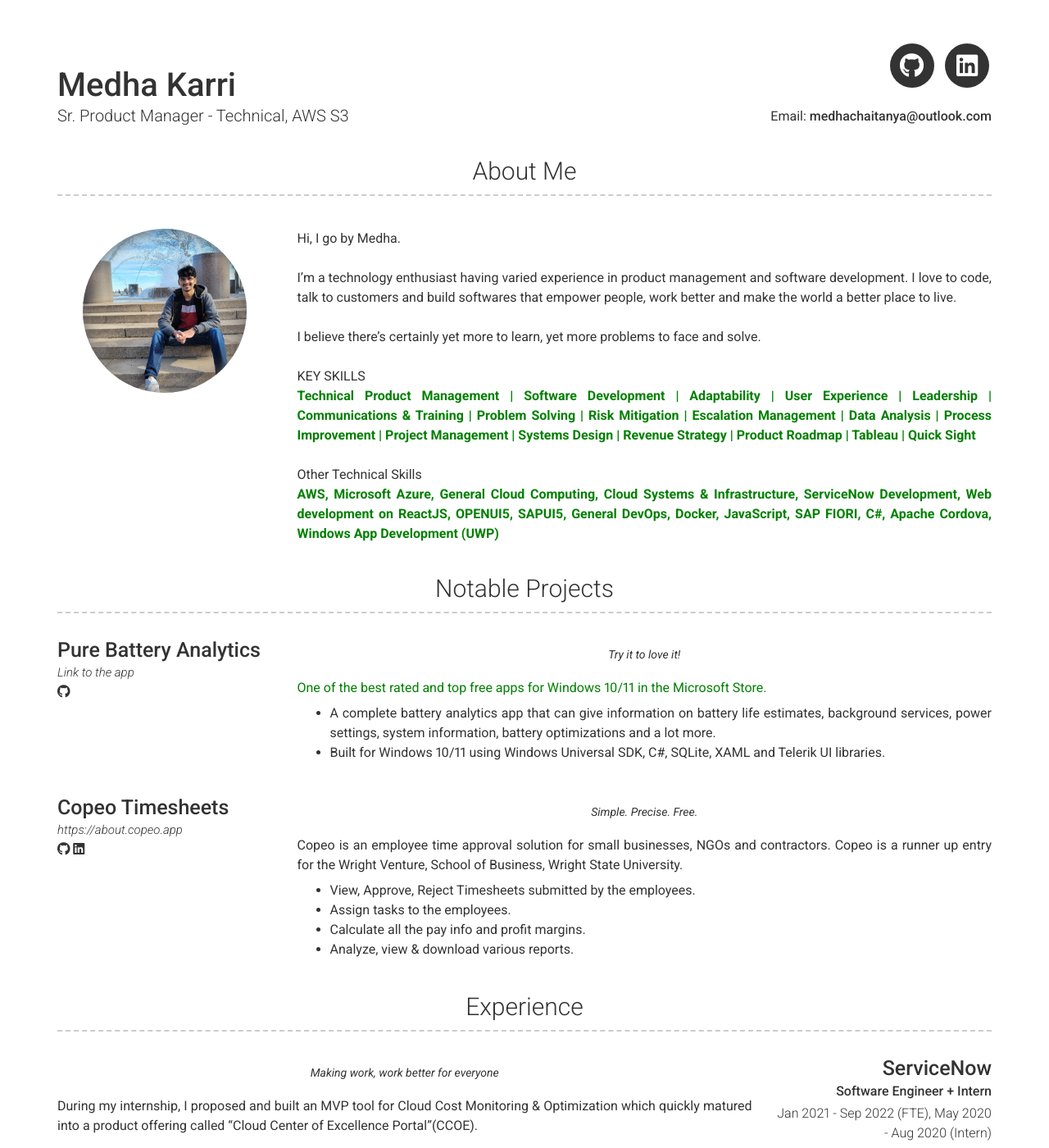
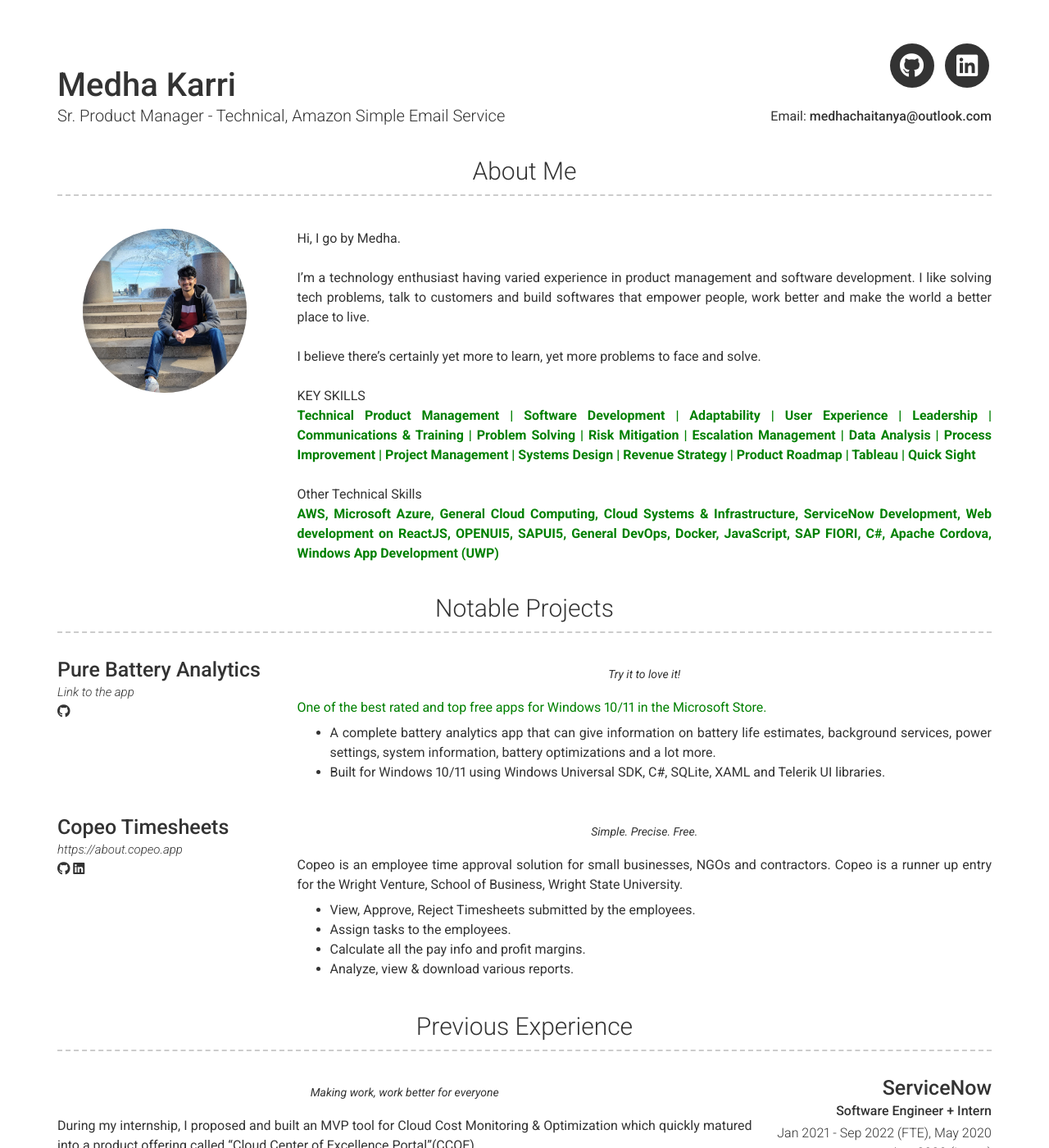
Before and after one commit to medhachaitanya/medhachaitanya.github.io, a Jekyll site: the page built from index.md, in a window 1280 px wide and 1400 px high. Shown: the whole window at 82% size. Built offline with Jekyll 4.4.1, drawn with Linux system fonts in a browser that asks for light colours; nearby versions of some CDN libraries.

Commit message:
Update _config.yml

```diff
--- a/_config.yml
+++ b/_config.yml
@@ -7,7 +7,7 @@
 
 # Personal info
 name: Medha Karri
-title: Sr. Product Manager - Technical, AWS S3
+title: Sr. Product Manager - Technical, Amazon Simple Email Service
 email: medhachaitanya@outlook.com
 # email_title: Email (Email title override)
 # phone: Your phone number (optional)
@@ -52,7 +52,7 @@
 # about_title: About Me (Use this to override about section title)
 about_profile_image: images/profilepic.jpg
 about_content:  # this will include new lines to allow paragraphs
-  Hi, I go by Medha. <br /><br />I'm a technology enthusiast having varied experience in product management and software development. I love to code, talk to customers and build softwares that empower people, work better and make the world a better place to live.
+  Hi, I go by Medha. <br /><br />I'm a technology enthusiast having varied experience in product management and software development. I like solving tech problems, talk to customers and build softwares that empower people, work better and make the world a better place to live.
   <br />
   <br />
   I believe there's certainly yet more to learn, yet more problems to face and solve.
@@ -115,7 +115,7 @@
           * Analyze, view & download various reports.
 
 
-  - title: Experience
+  - title: Previous Experience
     layout: list
     content:
       - layout: right
```
